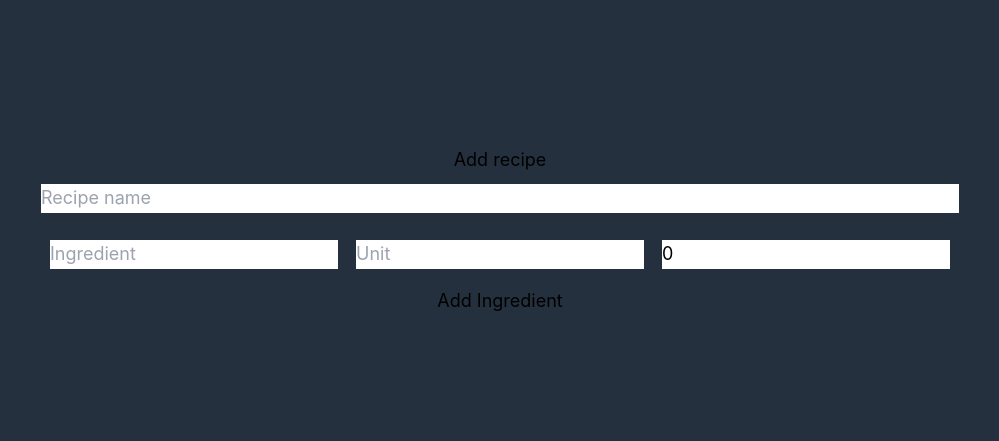
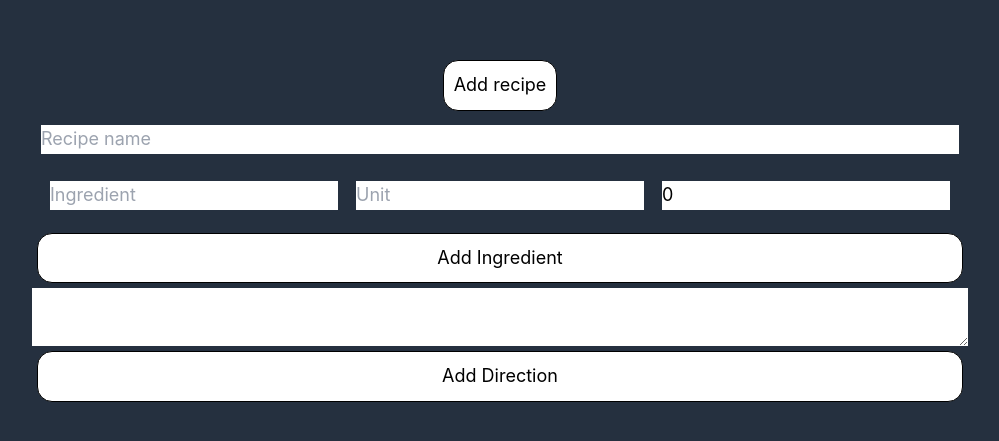
Before and after one commit to Johngn/recipes, a Next.js app: page /add-recipe in a window 1280 px wide. Shown: the part 169-610 px from the top of the page, without its empty margins (140-1139 px from the left). Built offline with nearby package versions, Linux system fonts and the light colour scheme.

Commit message:
Directions now work

```diff
--- a/src/pages/add-recipe.tsx
+++ b/src/pages/add-recipe.tsx
@@ -1,43 +1,24 @@
 import { FunctionComponent, useState } from 'react';
 
-type ingredient = {
-  name: String;
-  unit: String;
+type ingredientType = {
+  name: string;
+  unit: string;
   amount: number;
 };
 
-const IngredientInput: FunctionComponent = () => {
-  const [name, setName] = useState('');
-  const [unit, setUnit] = useState('');
-  const [amount, setAmount] = useState(0);
-
-  return (
-    <div className="m-2">
-      <input
-        placeholder="Ingredient"
-        className="m-2"
-        value={name}
-        onChange={e => setName(e.currentTarget.value)}
-      />
-      <input
-        placeholder="Unit"
-        className="m-2"
-        value={unit}
-        onChange={e => setUnit(e.currentTarget.value)}
-      />
-      <input
-        placeholder="Amount"
-        className="m-2"
-        value={amount}
-        onChange={e => setAmount(parseFloat(e.currentTarget.value))}
-      />
-    </div>
-  );
+type directionType = {
+  order: number;
+  text: string;
 };
 
 const AddRecipe: FunctionComponent = () => {
   const [title, setTitle] = useState('');
-  const [ingredients, setIngredients] = useState<ingredient[]>([]);
+  const [name, setName] = useState('');
+  const [unit, setUnit] = useState('');
+  const [amount, setAmount] = useState(0);
+  const [ingredients, setIngredients] = useState<ingredientType[]>([]);
+  const [directionText, setDirectionText] = useState('');
+  const [directions, setDirections] = useState<directionType[]>([]);
 
   const createRecipe = async (
     event: React.MouseEvent<HTMLButtonElement, MouseEvent>
@@ -46,6 +27,8 @@ const AddRecipe: FunctionComponent = () => {
 
     const newRecipe = {
       title,
+      ingredients,
+      directions,
     };
 
     fetch('http://localhost:3000/api/recipes', {
@@ -63,6 +46,33 @@ const AddRecipe: FunctionComponent = () => {
       });
   };
 
+  const onAddIngredient = () => {
+    setName('');
+    setUnit('');
+    setAmount(0);
+    setIngredients(prevState => [
+      ...prevState,
+      {
+        name: name,
+        unit: unit,
+        amount: amount,
+      },
+    ]);
+  };
+
+  const onAddDirection = () => {
+    const lastDirection = directions.length + 1;
+    console.log(lastDirection);
+    setDirectionText('');
+    setDirections(prevState => [
+      ...prevState,
+      {
+        text: directionText,
+        order: directions.length + 1,
+      },
+    ]);
+  };
+
   return (
     <div className="h-screen w-screen flex flex-col justify-center items-center">
       <button onClick={e => createRecipe(e)}>Add recipe</button>
@@ -73,8 +83,44 @@ const AddRecipe: FunctionComponent = () => {
           value={title}
           onChange={e => setTitle(e.currentTarget.value)}
         />
-        <IngredientInput />
-        <button>Add Ingredient</button>
+
+        {ingredients.map(ingredient => (
+          <div className="flex border justify-between">
+            <p>{ingredient.name}</p>
+            <p>{ingredient.unit}</p>
+            <p>{ingredient.amount}</p>
+          </div>
+        ))}
+
+        <div className="m-2">
+          <input
+            placeholder="Ingredient"
+            className="m-2"
+            value={name}
+            onChange={e => setName(e.currentTarget.value)}
+          />
+          <input
+            placeholder="Unit"
+            className="m-2"
+            value={unit}
+            onChange={e => setUnit(e.currentTarget.value)}
+          />
+          <input
+            placeholder="Amount"
+            className="m-2"
+            value={amount}
+            onChange={e => setAmount(parseFloat(e.currentTarget.value))}
+          />
+        </div>
+        <button onClick={onAddIngredient}>Add Ingredient</button>
+        {directions.map(direction => (
+          <p>{direction.text}</p>
+        ))}
+        <textarea
+          value={directionText}
+          onChange={e => setDirectionText(e.currentTarget.value)}
+        />
+        <button onClick={onAddDirection}>Add Direction</button>
       </div>
     </div>
   );
--- a/src/pages/api/recipe/[recipe].ts
+++ b/src/pages/api/recipe/[recipe].ts
@@ -28,7 +28,16 @@ export default async (req: NextApiRequest, res: NextApiResponse) => {
     },
   });
 
+  const directions = await prisma.Direction.findMany({
+    where: {
+      recipeId: {
+        equals: data.id,
+      },
+    },
+  });
+
   data.ingredients = ingredients;
+  data.directions = directions;
 
   if (!data) {
     res.statusCode = 404;
--- a/src/pages/api/recipes.ts
+++ b/src/pages/api/recipes.ts
@@ -2,19 +2,24 @@ import prisma from '../../db/client';
 import { NextApiRequest, NextApiResponse } from 'next';
 
 export default async (req: NextApiRequest, res: NextApiResponse) => {
+  console.log(req.body);
   if (req.method === 'POST') {
     try {
       const createRecipe = await prisma.Recipe.create({
         data: {
           title: req.body.title,
           ingredients: {
-            create: [{ name: 'Bread' }, { name: 'Milk' }],
+            create: req.body.ingredients,
+          },
+          directions: {
+            create: req.body.directions,
           },
         },
       });
 
       return res.status(200).json(createRecipe);
     } catch (error) {
+      console.log(error);
       return res.status(404).json({ message: 'Server error' });
     }
   } else {
--- a/src/pages/index.tsx
+++ b/src/pages/index.tsx
@@ -18,8 +18,8 @@ type ingredientType = {
 };
 
 type directionType = {
-  id: number;
-  direction: String;
+  order: number;
+  text: string;
 };
 
 type recipeType = {
@@ -65,6 +65,9 @@ const Home: FunctionComponent<HomeProps> = ({ recipes }) => {
         <link rel="icon" href="/favicon.ico" />
       </Head>
       <div className="h-screen w-screen flex flex-col justify-center items-center">
+        <Link href={`/add-recipe`}>
+          <a>Add Recipe</a>
+        </Link>
         {recipes.map(recipe => (
           <div key={recipe.id} className="max-w-2xl border">
             <Recipe recipe={recipe} />
--- a/src/pages/recipe/[recipe].tsx
+++ b/src/pages/recipe/[recipe].tsx
@@ -29,6 +29,11 @@ const Recipe: FunctionComponent<RecipeProps> = ({ recipe }) => {
           <h2>Ingredients: {ingredient.name}</h2>
         </>
       ))}
+      {recipe.directions?.map(direction => (
+        <>
+          <h2>directions: {direction.text}</h2>
+        </>
+      ))}
     </div>
   );
 };
--- a/src/styles/globals.css
+++ b/src/styles/globals.css
@@ -30,3 +30,15 @@ img {
   max-width: 100%;
   display: block;
 }
+
+button {
+  padding: 10px;
+  margin: 5px;
+  border: 1px solid black;
+  border-radius: 15px;
+  background-color: #fff;
+}
+
+button:hover {
+  background-color: grey;
+}
```
Also changed, not shown: 1 other file (tests, documents, lock files or other folders).
